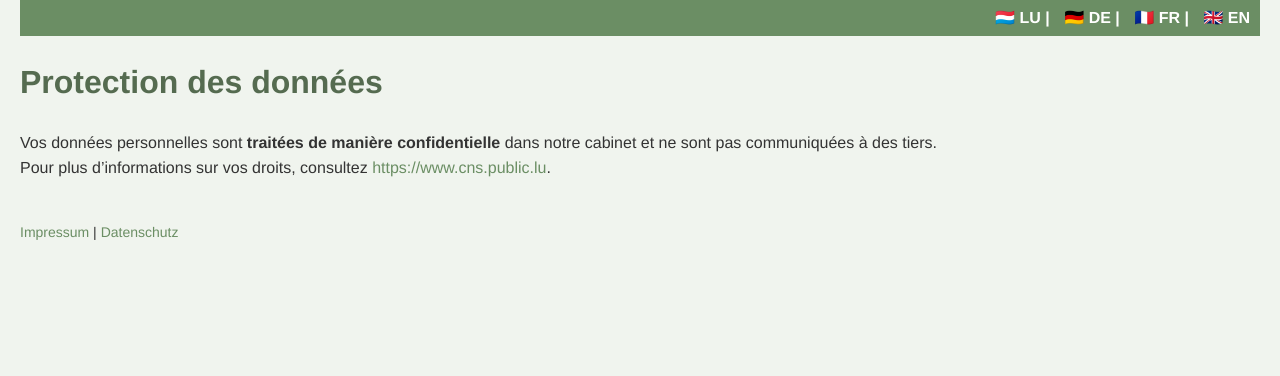
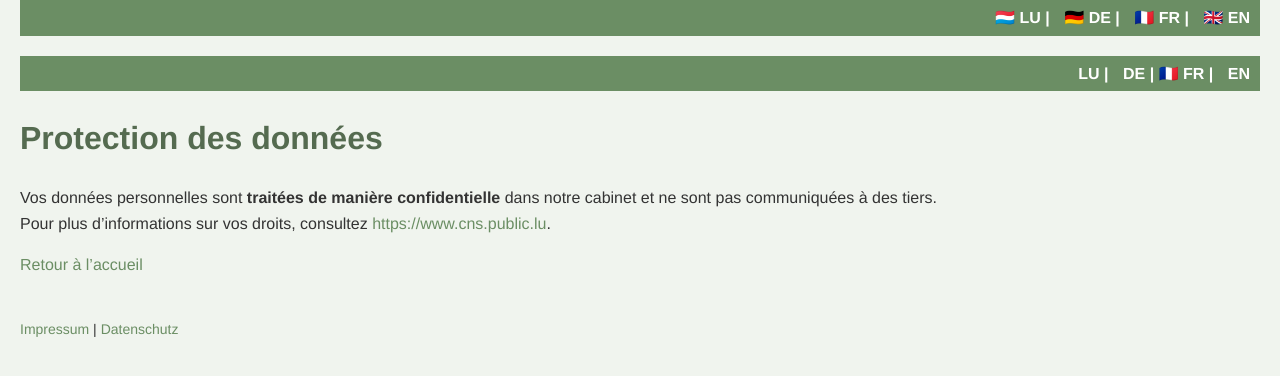
Before and after one commit to bjoernbrightside/praxis-schwebsange, a Jekyll site: the page built from fr/datenschutz.md, in a window 1280 px wide. Shown: the top 376 px of the page. Built offline with Jekyll 4.4.1, drawn with Linux system fonts in a browser that asks for light colours.

Commit message:
Update datenschutz.md

```diff
--- a/fr/datenschutz.md
+++ b/fr/datenschutz.md
@@ -1,10 +1,16 @@
 ---
 layout: default
+title: Confidentialité
 lang: fr
-title: Protection des données
 ---
+
+<div class="language-bar">
+<a href="/lu/datenschutz/">LU</a> | <a href="/de/datenschutz/">DE</a> | 🇫🇷 <b>FR</b> | <a href="/en/datenschutz/">EN</a>
+</div>
 
 # Protection des données
 
 Vos données personnelles sont **traitées de manière confidentielle** dans notre cabinet et ne sont pas communiquées à des tiers.
 Pour plus d'informations sur vos droits, consultez [https://www.cns.public.lu](https://www.cns.public.lu).
+
+[Retour à l'accueil](/fr/)
```
